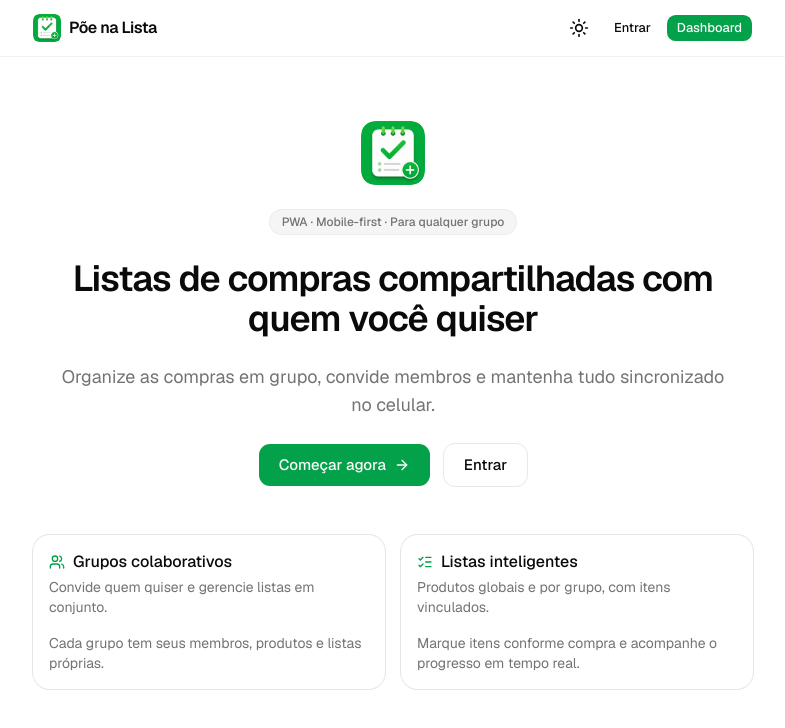
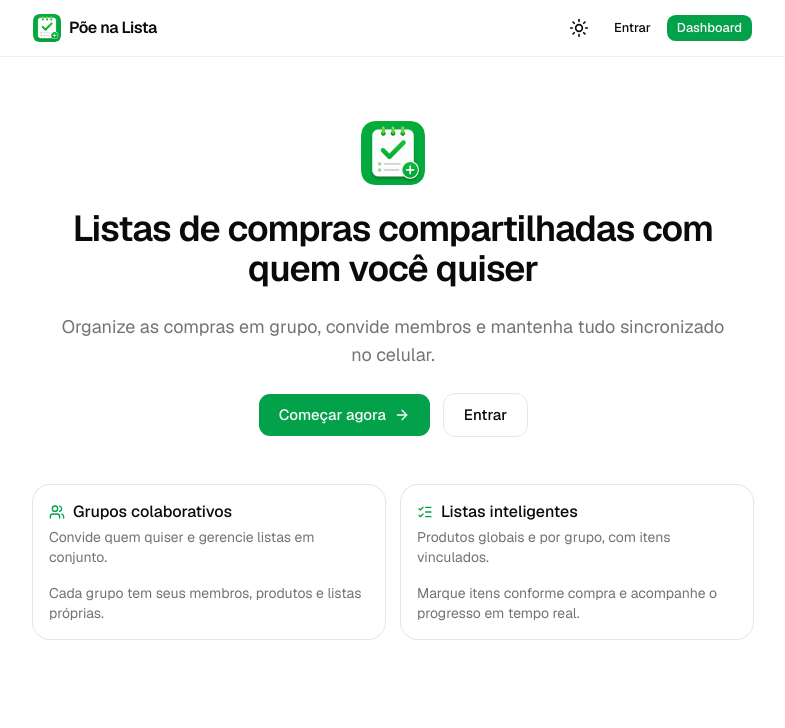
Before and after one commit to simonscabello/poe-na-lista, a Next.js app: page / in a window 1280 px wide. Shown: the top 728 px of the page, without its empty margins (247-1032 px from the left). Built offline with nearby package versions, Linux system fonts and the light colour scheme.

Commit message:
Remove outdated PWA tagline from the homepage for a cleaner design.

```diff
--- a/src/app/(public)/page.tsx
+++ b/src/app/(public)/page.tsx
@@ -9,9 +9,6 @@ export default function HomePage() {
     <Container className="py-10 sm:py-16">
       <section className="mx-auto flex max-w-2xl flex-col items-center space-y-6 text-center">
         <AppLogo size="xl" />
-        <div className="inline-flex items-center rounded-full border border-border/70 bg-muted px-3 py-1 text-xs font-medium text-muted-foreground">
-          PWA · Mobile-first · Para qualquer grupo
-        </div>
         <h1 className="text-3xl font-semibold tracking-tight sm:text-4xl">
           Listas de compras compartilhadas com quem você quiser
         </h1>
```
